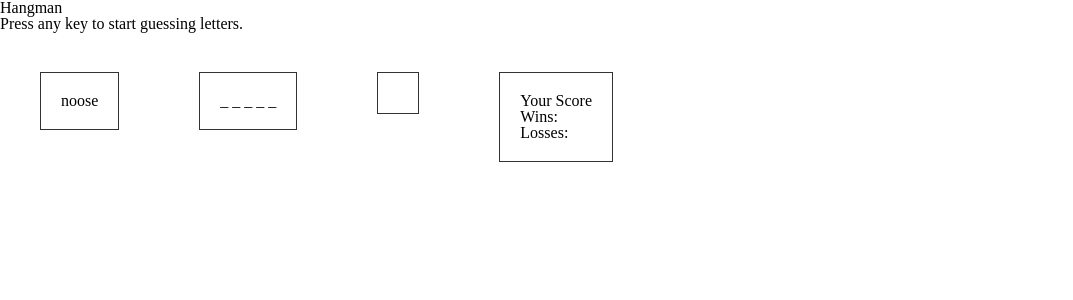
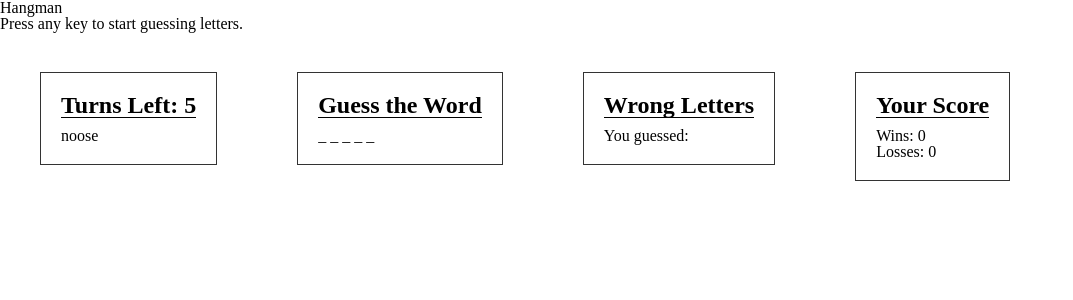
Before and after one commit to jesseharold/week-3-game, a PHP site: page / in a window 1280 px wide. Shown: the top 300 px of the page, without its empty margins (0-1073 px from the left). Run offline with PHP 8.4, Linux system fonts and the light colour scheme.

Commit message:
adding all requirements, currently a bug with guesses

```diff
--- a/assets/css/style.css
+++ b/assets/css/style.css
@@ -1,15 +1,30 @@
-#guessedWrongLetters {
+.guessedWrongLetters {
 
 }
-#letterBlanks {
+.letterBlanks {
 
 }
-#hangman {
+.hangman {
 
 }
-div{
+.score {
+
+}
+.newGame {
+
+}
+.gameOverMessage {
+	display: none;
+}
+section {
 	border: 1px #333 solid;
 	padding: 20px;
 	margin: 40px;
 	float: left;
 }
+h3 {
+	font-weight: bold;
+	font-size: 24px;
+	border-bottom: 1px solid #000;
+	margin-bottom: 10px;
+}
--- a/assets/javascript/game.js
+++ b/assets/javascript/game.js
@@ -34,10 +34,14 @@ var gameOfThronesDictionary = [
 //global functions
 // set up event listener, and initialize game
 function gameInit(dict){
-	document.addEventListener('keydown', function(event) {
+	document.addEventListener("keydown", function(event) {
 		var userInput = String.fromCharCode(event.keyCode).toLowerCase();
     	hangmanGame.guessLetter(userInput.toLowerCase());
 	});
+	document.querySelector(".newGame").addEventListener("click", function(event){
+		hangmanGame.newGame(dict);
+	});
+
 	hangmanGame.newGame(dict);
 }
 
@@ -50,7 +54,7 @@ var hangmanGame = {
 	bodyParts : ["head", "torso", "right arm", "left arm", "right leg", "left leg"],
 
 	// keep track of how much of the hangman is hung
-	hangman : [false, false, false, false, false, false],
+	hangman : [false],
 
 	// keep track of incorrect letters guessed
 	guessedWrongLetters : [],
@@ -64,27 +68,28 @@ var hangmanGame = {
 	// stop the game from registering key presses at some times
 	waitingForAGuess : true,
 
+	wins : 0,
+	losses : 0,
+
 	// METHODS
 
 	newGame : function(dict){
+		// reset game arrays
+		this.hangman = [false];
+		this.guessedWrongLetters = [];
+		this.guessedRightLetters = [];
 		this.dictionary = dict;
 		var rand = Math.floor(Math.random() * this.dictionary.length);
 		this.currentAnswer = this.dictionary[rand].toLowerCase();
 		console.log("answer: " + this.currentAnswer);
 		this.displayBlanks();
+		this.displayHangman();
+		this.displayScore();
+
+		document.querySelector('.gameOverMessage').style.display = 'none';
+		document.querySelector('.turnsleft').innerHTML = this.currentAnswer.length;
+
 		this.waitingForAGuess = true;
-	},
-
-	displayBlanks : function(){
-		var html = "";
-		for(var i = 0; i < this.currentAnswer.length; i++){
-			if (this.guessedRightLetters[i]){
-				html += " " + this.guessedRightLetters[i] + " ";
-			} else {
-				html += " _ ";
-			}
-		}
-		document.querySelector('#letterBlanks').innerHTML = html;
 	},
 
 	guessLetter : function(input){
@@ -154,26 +159,54 @@ var hangmanGame = {
 		}
 	},
 
+	displayBlanks : function(){
+		var html = "";
+		for(var i = 0; i < this.currentAnswer.length; i++){
+			if (this.guessedRightLetters[i]){
+				html += " " + this.guessedRightLetters[i] + " ";
+			} else {
+				html += " _ ";
+			}
+		}
+		document.querySelector('.letterBlanks').innerHTML = html;
+	},
+
 	displayHangman : function(){
 	//	console.log("displayHangman");
 		var html = "noose";
+		var guessesRemaining = this.hangman.length;
 		for (var i = 0; i < this.hangman.length; i++) {
 			if(this.hangman[i] === true){
 				html += "<br>Display " + this.bodyParts[i];
+				guessesRemaining--;
 			}
 		}
-		document.querySelector('#hangman').innerHTML = html;
+		document.querySelector('.hangman').innerHTML = html;
+		document.querySelector('.turnsleft').innerHTML = guessesRemaining;
 
 		// also display the wrong letters the user has already guessed
 		var html2 = "You guessed: <br>";
 		for (var j = 0; j < this.guessedWrongLetters.length; j++) {
 			html2 += this.guessedWrongLetters[j] + " ";
 		}
-		document.querySelector('#guessedWrongLetters').innerHTML = html2;
+		document.querySelector('.guessedWrongLetters').innerHTML = html2;
+	},
+
+	displayScore : function(){
+		var html = "Wins: " + this.wins + "<br>Losses: " + this.losses;
+		document.querySelector('.score').innerHTML = html;
 	},
 
 	gameOver : function(result){
 		console.log("gameOver: "+result);
+		if (result == "win"){
+			this.wins++;
+		} else {
+			this.losses++;
+		}
+		this.displayScore();
+		document.querySelector('.resultText').innerHTML = "You " + result + "!"
+		document.querySelector('.gameOverMessage').style.display = 'block';
 		this.waitingForAGuess = false;
 	}
 };
--- a/index.html
+++ b/index.html
@@ -10,21 +10,39 @@
 <p class="instructions">
 	Press any key to start guessing letters.
 </p>
-	<div id="hangman">
+	<section>
+		<h3 class="sectionTitle">Turns Left: <span class="turnsleft">6</span></h3>
+		<div class="hangman">
 			noose
 		</div>
+	</section>
 
-	<div id="letterBlanks">
+	<section>
+		<h3 class="sectionTitle">Guess the Word</h3>
+		<div class="letterBlanks">
 		</div>
+	</section>
 
-	<div id="guessedWrongLetters">
+	<section>
+		<h3 class="sectionTitle">Wrong Letters</h3>
+		<div class="guessedWrongLetters">
 		</div>
+	</section>
 
+	<section>
+		<h3 class="sectionTitle">Your Score</h3>
 		<div class="score">
-	<h3>Your Score</h3>
-	Wins:<span class="score__num" id="wins"></span><br>
-	Losses:
+		Wins: 0<br>
+		Losses: 0
 		</div>
+	</section>
+
+	<section class="gameOverMessage">
+		<div class="resultText">You Win!</div>
+		<button class="newGame">New Game</button>
+	</section>
+
+
 
 	<script type="text/javascript" src="assets/javascript/game.js"></script>
 </body>
```
Also changed, not shown: README.md. Lines whose indentation alone changed are shown as unchanged.
